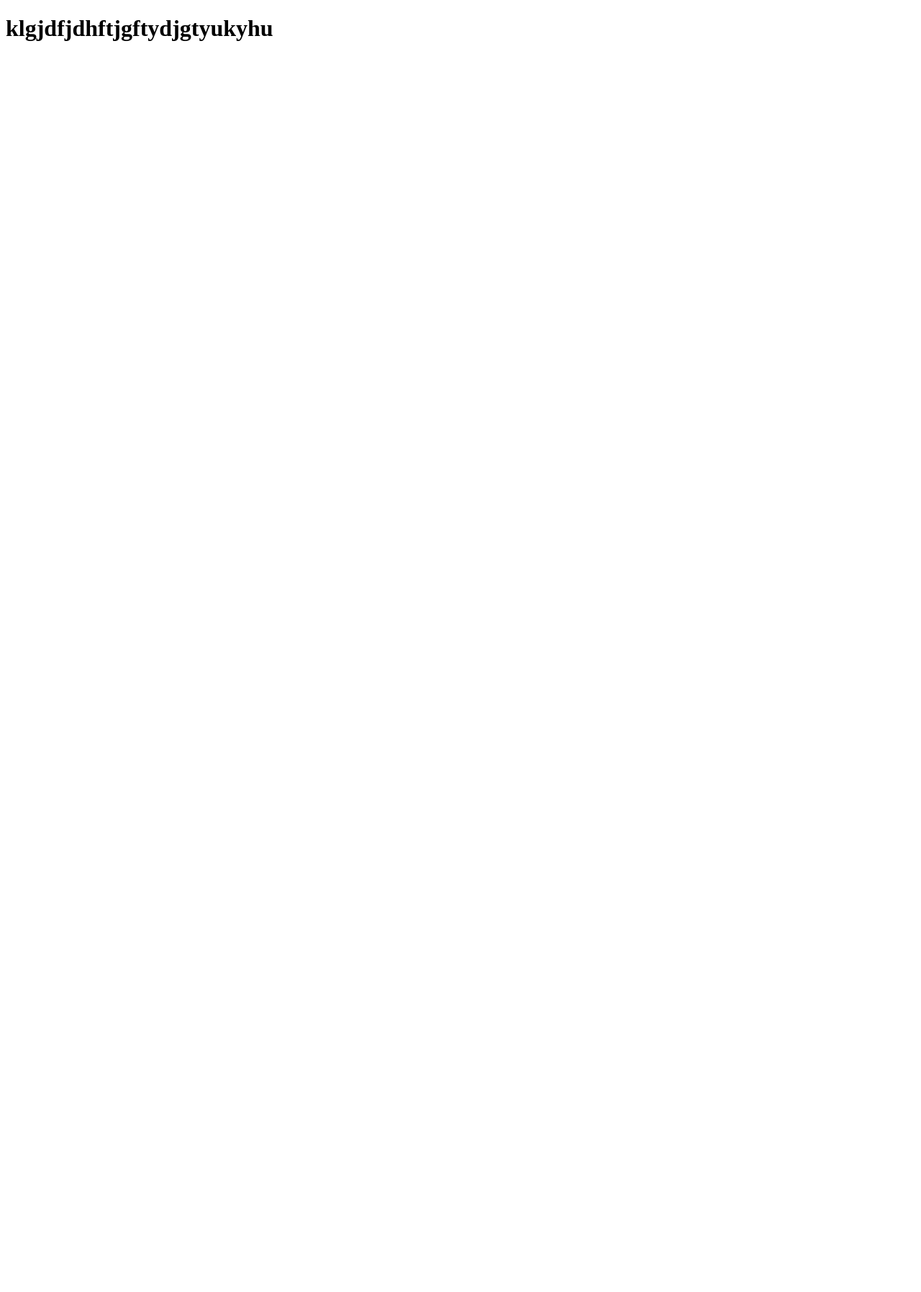
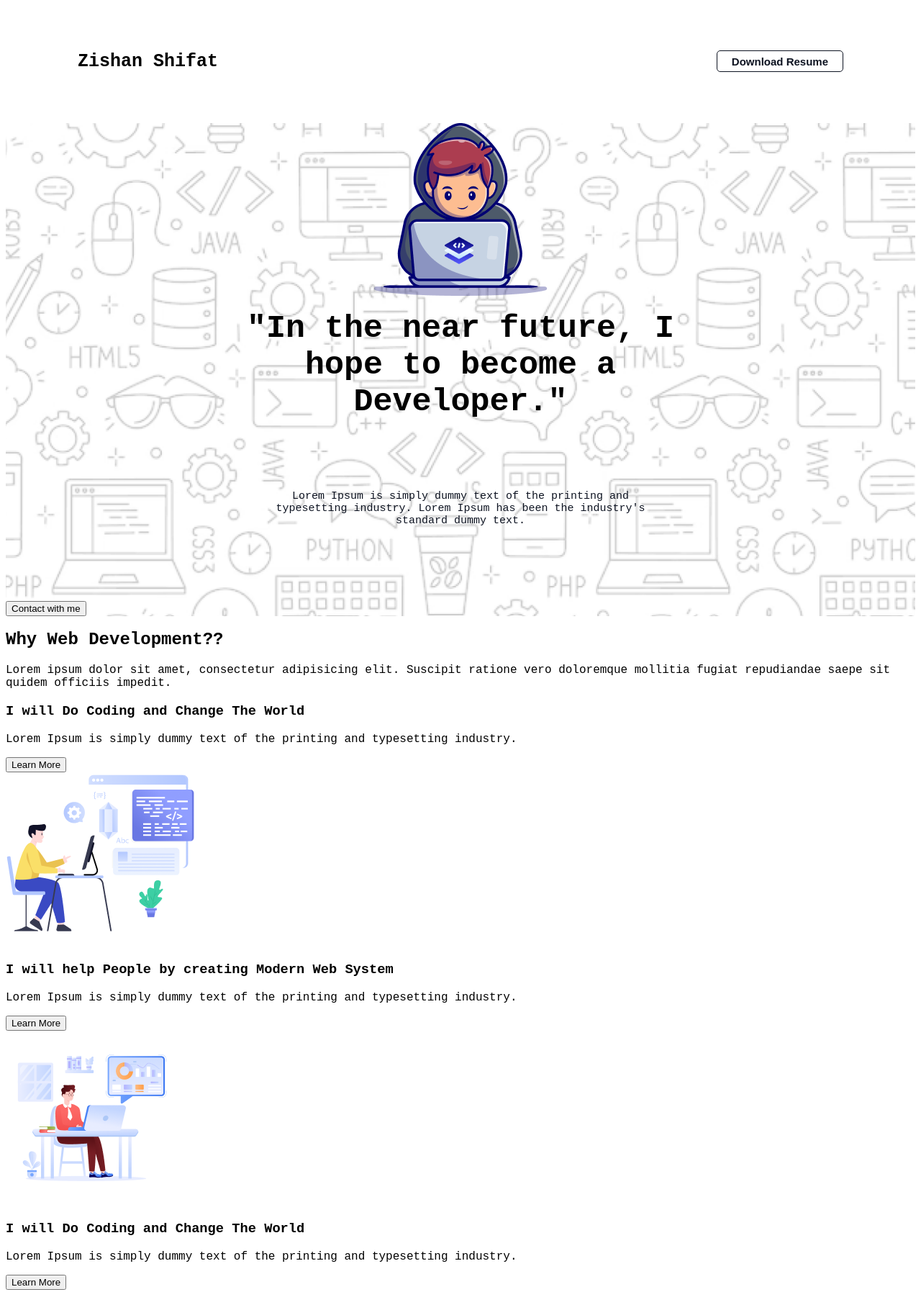
Before and after one commit to Zis20/first-assignmet, a plain HTML site: page index.html in a window 1280 px wide. Shown: the top 1795 px of the page at 72% size. Before the commit the page ends 800 px from the top, so only its background shows below. Drawn offline with Linux system fonts and the light colour scheme; a web font is replaced by a local one.

Commit message:
header commit

```diff
--- a/index.html
+++ b/index.html
@@ -8,17 +8,145 @@
     <link rel="stylesheet" href="styles/style.css">
 </head>
 
-<body>
+<body class="azeret-mono-normal ">
     <header>
-<h1>klgjdfjdhftjgftydjgtyukyhu</h1>
+        <div class="header">
+            <h2 class="name">Zishan Shifat</h2>
+        <button class="cv-btn">Download Resume</button>
+        </div>
+
+        <div class="banner">
+            <img src="assets/Group.png" alt="A animated person using laptop">
+            <div class="banner-content">
+                <h1 class="banner-title text-center" >"In the near future, I hope to become a Developer."</h1>
+                <p class="banner-description text-center">Lorem Ipsum is simply dummy text of the printing and typesetting industry.
+                    Lorem Ipsum has been the industry's standard dummy text.</p>
+                <button class="contact-btn">Contact with me</button>
+
+            </div>
+
+
+        </div>
+
     </header>
 
     <main>
 
+
+        <section class="My-tasks">
+
+            <div class="bts">
+                <h2 class="bts-title">Why Web Development??</h2>
+                <p class="bts-description">Lorem ipsum dolor sit amet, consectetur adipisicing elit. Suscipit ratione
+                    vero doloremque mollitia fugiat repudiandae saepe sit quidem officiis impedit.</p>
+            </div>
+
+            <div class="task-container">
+                <div class="task-1">
+                    <h3 class="task-title">I will Do Coding and Change The World</h3>
+                    <p class="task-description">Lorem Ipsum is simply dummy text of the printing and typesetting
+                        industry.</p>
+                    <button class="task-btn">Learn More</button>
+                </div>
+                <img src="assets/Layer_1.png" alt="">
+
+            </div>
+
+            <div class="task-container">
+                <div class="task-2">
+                    <h3 class="task-title">I will help People by creating Modern Web System</h3>
+                    <p class="task-description">Lorem Ipsum is simply dummy text of the printing and typesetting
+                        industry.</p>
+                    <button class="task-btn">Learn More</button>
+                </div>
+                <img src="assets/Group 3.png" alt="">
+            </div>
+
+            <div class="task-container">
+                <div class="task-3">
+                    <h3 class="task-title">I will Do Coding and Change The World</h3>
+                    <p class="task-description">Lorem Ipsum is simply dummy text of the printing and typesetting
+                        industry.</p>
+                    <button class="task-btn">Learn More</button>
+                </div>
+                <img src="assets/Group 4.png" alt="">
+            </div>
+
+        </section>
+
+        <section class="inspiration">
+            <h3 class="inspiration-title">My Inspiration</h3>
+            <p class="inspiration-details">Lorem Ipsum is simply dummy text of the printing and typesetting industry.
+                Lorem Ipsum has been the industry's standard dummy text.</p>
+
+            <div class="video">
+                <iframe width="560" height="315" src="https://www.youtube.com/embed/S-gIFz-uYNw?si=PgaX03KZpb1gf1b7"
+                    title="YouTube video player" frameborder="0"
+                    allow="accelerometer; autoplay; clipboard-write; encrypted-media; gyroscope; picture-in-picture; web-share"
+                    referrerpolicy="strict-origin-when-cross-origin" allowfullscreen></iframe>
+
+            </div>
+        </section>
+
+        <section class="target-skills">
+            <h3 class="skills-title">My Current Target</h3>
+            <p class="skills-description">Lorem Ipsum is simply dummy text of the printing and typesetting industry.
+                Lorem Ipsum has been the industry's standard dummy text.</p>
+
+            <div class="skill-container">
+                <div class="skill"> <img src="assets/html.png" alt="">
+                    <h4 class="skill-title">HTML</h4>
+                    <p class="skills-description">Lorem Ipsum is simply dummy text of the printing.</p>
+                    <a href="" class="lern">Learn More</a>
+                </div>
+                <div class="skill"><img src="assets/css.png" alt="">
+                    <h4 class="skill-title">CSS</h4>
+                    <p class="skills-description">Lorem Ipsum is simply dummy text of the printing.</p>
+                    <a href="" class="lern">Learn More</a>
+                </div>
+                <div class="skill">
+                    <img src="assets/js.png" alt="">
+                    <h4 class="skill-title">JavaScript</h4>
+                    <p class="skills-description">Lorem Ipsum is simply dummy text of the printing.</p>
+                    <a href="" class="lern">Learn More</a>
+                </div>
+
+            </div>
+
+
+        </section>
+
+        <!-- <section class="next-target"></section> -->
+
+        <section class="support-section">
+            <h3 class="support-title">I need Support</h3>
+            <p class="support-description">Lorem Ipsum is simply dummy text of the printing and typesetting industry.
+            </p>
+            <div class="form-container">
+                <label class="feedback-text" for="feedback">
+                    <input type="text" id="feedback" placeholder="Suggest me any feedback for me">
+
+                </label>
+                <label for="submit">
+                    <input class="submit-btn" type="button" value="Submit" id="submit">
+                </label>
+            </div>
+
+        </section>
+
     </main>
 
     <footer>
+        <h6 class="footer-title">An Open Commitment by Zishan Shifat</h6>
+        <div class="footer-anchors">
+            <a href="" class="anchor"><img src="assets/facebook.png" alt=""></a>
 
+            <a href="" class="anchor"><img src="assets/github.png" alt=""></a>
+
+            <a href=""
+                class="anchor"><img src="assets/linkedin-icon 1.png" alt=""></a>
+
+        </div>
     </footer>
 </body>
 
--- a/styles/style.css
+++ b/styles/style.css
@@ -0,0 +1,81 @@
+/* imported fonts style */
+@import url('https://fonts.googleapis.com/css2?family=Azeret+Mono:ital,wght@0,100..900;1,100..900&display=swap');
+
+
+.azeret-mono-normal {
+    font-family: "Azeret Mono", monospace;
+    font-optical-sizing: auto;
+   font-style: normal;
+  }
+
+  .text-center{
+    text-align: center;
+  }
+/* header styles */
+.header{
+    display: flex;
+    justify-content: space-between;
+    margin: 50px 100px;
+    align-items: center;
+
+}
+.cv-btn{
+    height: 30px;
+    padding: 2px 20px;
+    border: 1px solid #0D1321;
+    border-radius:5px;
+    background-color: transparent;
+    font-weight: 600;
+    font-size: 15px;
+    color: #0D1321;
+
+
+}
+.name{
+    font-weight: 800;
+    font-size: 25px;
+}
+
+.banner{
+    background-image: url(../assets/Hero-bg.png);
+    background-repeat: no-repeat;
+    background-position: center;
+    background-size: cover;
+display: flex;
+flex-direction: column;
+align-items: center;
+}
+.banner-title{
+    margin:20px 300px;
+    font-size: 45px;
+    font-weight: 800;
+}
+.banner-description {
+    font-weight: normal;
+    font-size: 15px;
+    color: #0D1321;
+   margin: 24px 300px 30px 300px;
+   padding: 73px;
+
+}
+
+
+
+  /* .submit-btn{
+    font-weight: 500;
+    font-size: 20px;
+    font-family: "Azeret Mono"
+
+  }
+support section design
+  .support-section{
+    height: 500px;
+    background-image: url(../assets/handshake.jpg);
+    background-repeat: no-repeat;
+    background-size: cover;
+    background-position: center;
+  }
+  .support-title{
+    text-align: center;
+  }
+     */
```
